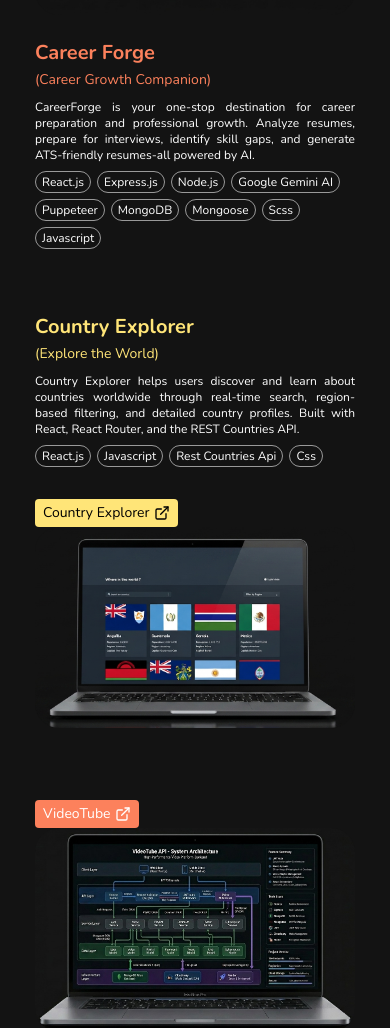
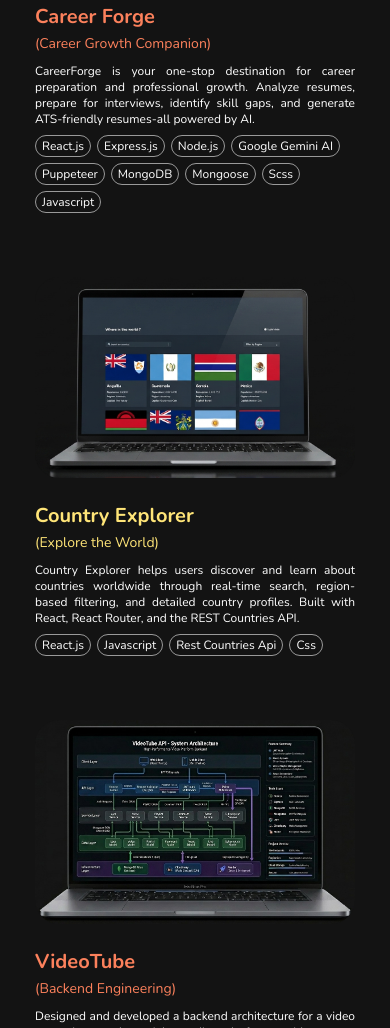
Before and after one commit to PunitSharma04/MyPortFolio, a website: page src/index.html in a window 390 px wide. Shown: the part 1230-2258 px from the top of the page. Drawn offline with nearby package versions, Linux system fonts and the light colour scheme.

Commit message:
Add responsive functionality

```diff
--- a/src/index.html
+++ b/src/index.html
@@ -9,6 +9,7 @@
   <link href="./style.css" rel="stylesheet">
   <script src="./script.js" defer></script>
   <script src="https://cdn.jsdelivr.net/npm/@emailjs/browser@4/dist/email.min.js"></script>
+  <title>Punit Sharma. Portfolio</title>
 </head>
 
 <body class="bg-[#131313] text-white font-['Nunito'] ">
@@ -91,7 +92,7 @@
 
       </div>
 
-      <!-- Social icons: same position, slightly smaller on small screens -->
+
       <ul class="space-y-4 sm:space-y-6 text-[#b0b2c3] absolute right-2 md:right-6">
         <li>
           <a href="https://www.linkedin.com/in/punit-sharma-ps22ecb0b04/" target="_blank">
@@ -154,19 +155,19 @@
       </svg>
     </a>
 
-    <!-- PROFILE MODAL -->
+
     <div id="profileOverlay"
       class="fixed inset-0 bg-black/80 backdrop-blur-sm hidden items-center justify-center z-[9999] p-4">
       <div id="custom-scroll"
         class="relative max-h-[90vh] overflow-y-auto w-full max-w-3xl rounded-2xl bg-[#0d0d0d] border border-slate-700/60 text-white shadow-2xl">
 
-        <!-- Close -->
+
         <button id="closeProfileBtn"
           class="absolute top-4 right-4 w-8 h-8 rounded-full bg-slate-800 hover:bg-slate-700 flex items-center justify-center cursor-pointer z-10 transition-colors">
           ✕
         </button>
 
-        <!-- ── HERO HEADER ── -->
+
         <div class="relative px-4 sm:px-6 pt-6 sm:pt-8 pb-4 sm:pb-6 border-slate-700/50">
           <div class="flex items-start sm:items-center gap-4 sm:gap-5">
             <img src="./assets/images/punitImage.jpg" alt="Punit Sharma"
@@ -175,7 +176,7 @@
               <h2 class="text-xl sm:text-2xl font-bold tracking-tight">Punit Sharma</h2>
               <p class="text-sky-400 text-xs sm:text-sm mt-0.5">Software Development Engineer · MERN · DSA</p>
 
-              <!-- Quick stats row -->
+
               <div class="flex flex-wrap gap-2 sm:gap-3 mt-2 sm:mt-3">
                 <span class="flex items-center gap-1 sm:gap-1.5 text-xs text-slate-400">
                   <span class="text-purple-400">🎓</span> ECE, NIT Warangal · CGPA 8.88
@@ -196,7 +197,7 @@
 
         <div class="px-4 sm:px-6 py-4 sm:py-6 space-y-6 sm:space-y-8">
 
-          <!-- ── ABOUT ── -->
+
           <div>
             <h3 class="text-xs font-bold tracking-[3px] uppercase text-slate-500 mb-3">About</h3>
             <p class="text-slate-300 leading-relaxed text-sm sm:text-base text-justify">
@@ -211,7 +212,7 @@
             </p>
           </div>
 
-          <!-- ── EXPERIENCE ── -->
+
           <div>
             <h3 class="text-xs font-bold tracking-[3px] uppercase text-slate-500 mb-3">Experience</h3>
             <div class="space-y-3">
@@ -252,7 +253,7 @@
             </div>
           </div>
 
-          <!-- ── SKILLS ── -->
+
           <div>
             <h3 class="text-xs font-bold tracking-[3px] uppercase text-slate-500 mb-3">Skills &amp; Technologies</h3>
             <div class="grid grid-cols-1 sm:grid-cols-2 gap-3">
@@ -320,7 +321,7 @@
             </div>
           </div>
 
-          <!-- ── ACHIEVEMENTS ── -->
+
           <div>
             <h3 class="text-xs font-bold tracking-[3px] uppercase text-slate-500 mb-3">Achievements</h3>
             <div class="grid grid-cols-1 sm:grid-cols-2 gap-3">
@@ -376,7 +377,7 @@
             </div>
           </div>
 
-          <!-- ── EDUCATION ── -->
+
           <div>
             <h3 class="text-xs font-bold tracking-[3px] uppercase text-slate-500 mb-3">Education</h3>
             <div class="space-y-3">
@@ -430,7 +431,7 @@
 
   </section>
 
-  <section id="projects" class="max-w-sm md:max-w-xl lg:max-w-7xl mx-auto px-4">
+   <section id="projects" class="max-w-sm md:max-w-xl lg:max-w-7xl mx-auto px-4">
     <h2 class="text-3xl sm:text-4xl font-bold px-4 py-2 w-max mx-auto text-center text-[#1788ae]">
       Latest Projects
     </h2>
@@ -440,7 +441,7 @@
       <a href="https://careerinsights.netlify.app/" target="_blank" class="w-full flex justify-center">
         <div class="relative group hover:scale-105 ease-in-out duration-200">
           <span
-            class="flex group-hover:-top-12 ease(--ease-in-expo) duration-300 bg-[#fc815c] sm:absolute left-1/2 sm:-translate-x-1/2 top-5 px-2 py-1 text-sm mt-2 rounded w-max items-center gap-1 after:hidden sm:after:block after:w-4 after:h-4 after:bg-inherit after:absolute after:left-1/2 after:-translate-x-1/2 after:rotate-45 after:-bottom-2">
+            class="absolute left-1/2 -translate-x-1/2 opacity-0 group-hover:opacity-100 top-5 group-hover:-top-10 ease-in-out duration-300 bg-[#fc815c] px-2 py-1 text-sm rounded w-max flex items-center gap-1 after:block after:w-4 after:h-4 after:bg-inherit after:absolute after:left-1/2 after:-translate-x-1/2 after:rotate-45 after:-bottom-2">
             Career Forge
             <svg xmlns="http://www.w3.org/2000/svg" width="16" height="16" viewBox="0 0 24 24" fill="none"
               stroke="currentColor" stroke-width="2" stroke-linecap="round" stroke-linejoin="round">
@@ -455,7 +456,7 @@
       <div class="w-full">
         <h3 class="text-[#fc815c] font-bold text-xl sm:text-2xl lg:text-4xl">Career Forge</h3>
         <span class="text-[#fc815c] text-sm sm:text-base lg:text-lg">(Career Growth Companion)</span>
-        <p class="text-justify text-xs  md:text-[16px] lg:text-[18px] mt-2">
+        <p class="text-justify text-xs sm:text-sm mt-2">
           CareerForge is your one-stop destination for career preparation and professional growth.
           Analyze resumes, prepare for interviews, identify skill gaps, and generate ATS-friendly resumes-all powered by AI.
         </p>
@@ -475,24 +476,11 @@
 
 
     <div class="flex flex-col lg:flex-row p-4 sm:p-6 lg:p-6 gap-6 lg:gap-20 justify-center items-center mt-8 sm:mt-12">
-      <div class="w-full lg:order-1">
-        <h3 class="text-[#ffe578] font-bold text-xl sm:text-2xl lg:text-4xl">Country Explorer</h3>
-        <span class="text-[#ffe578] text-sm sm:text-base lg:text-lg">(Explore the World)</span>
-        <p class="text-justify text-xs md:text-[16px] lg:text-[18px] sm:text-sm mt-2">
-          Country Explorer helps users discover and learn about countries worldwide through real-time search,
-          region-based filtering, and detailed country profiles. Built with React, React Router, and the REST Countries API.
-        </p>
-        <ul class="flex flex-wrap gap-1.5 sm:gap-2 mt-2">
-          <li class="border text-xs rounded-xl lg:rounded-[50px] border-[#999] my-auto px-1.5 py-0.5 lg:text-base lg:px-2.5 lg:py-1.5">React.js</li>
-          <li class="border text-xs rounded-xl lg:rounded-[50px] border-[#999] my-auto px-1.5 py-0.5 lg:text-base lg:px-2.5 lg:py-1.5">Javascript</li>
-          <li class="border text-xs rounded-xl lg:rounded-[50px] border-[#999] my-auto px-1.5 py-0.5 lg:text-base lg:px-2.5 lg:py-1.5">Rest Countries Api</li>
-          <li class="border text-xs rounded-xl lg:rounded-[50px] border-[#999] my-auto px-1.5 py-0.5 lg:text-base lg:px-2.5 lg:py-1.5">Css</li>
-        </ul>
-      </div>
-      <a href="https://countryapireactapp.netlify.app/" target="_blank" class="w-full flex lg:order-2">
+
+      <a href="https://countryapireactapp.netlify.app/" target="_blank" class="w-full flex order-1 lg:order-2">
         <div class="relative group hover:scale-105 ease-in-out duration-200">
           <span
-            class="flex text-black group-hover:-top-14 ease(--ease-in-expo) duration-300 bg-[#ffe578] sm:absolute left-1/2 sm:-translate-x-1/2 top-5 px-2 py-1 text-sm mt-2 rounded w-max items-center gap-1 after:hidden sm:after:block after:w-4 after:h-4 after:bg-inherit after:absolute after:left-1/2 after:-translate-x-1/2 after:rotate-45 after:-bottom-2">
+            class="text-black absolute left-1/2 -translate-x-1/2 opacity-0 group-hover:opacity-100 group-hover:-top-10 top-5 ease-in-out duration-300 bg-[#ffe578] px-2 py-1 text-sm rounded w-max items-center gap-1 flex after:block after:w-4 after:h-4 after:bg-inherit after:absolute after:left-1/2 after:-translate-x-1/2 after:rotate-45 after:-bottom-2">
             Country Explorer
             <svg xmlns="http://www.w3.org/2000/svg" width="16" height="16" viewBox="0 0 24 24" fill="none"
               stroke="currentColor" stroke-width="2" stroke-linecap="round" stroke-linejoin="round">
@@ -504,15 +492,30 @@
           <img class="w-full max-w-xs sm:max-w-sm lg:max-w-120 mr-auto relative rounded-3xl" src="./assets/images/lp2.png" alt="" />
         </div>
       </a>
+
+      <div class="w-full order-2 lg:order-1">
+        <h3 class="text-[#ffe578] font-bold text-xl sm:text-2xl lg:text-4xl">Country Explorer</h3>
+        <span class="text-[#ffe578] text-sm sm:text-base lg:text-lg">(Explore the World)</span>
+        <p class="text-justify text-xs sm:text-sm mt-2">
+          Country Explorer helps users discover and learn about countries worldwide through real-time search,
+          region-based filtering, and detailed country profiles. Built with React, React Router, and the REST Countries API.
+        </p>
+        <ul class="flex flex-wrap gap-1.5 sm:gap-2 mt-2">
+          <li class="border text-xs rounded-xl lg:rounded-[50px] border-[#999] my-auto px-1.5 py-0.5 lg:text-base lg:px-2.5 lg:py-1.5">React.js</li>
+          <li class="border text-xs rounded-xl lg:rounded-[50px] border-[#999] my-auto px-1.5 py-0.5 lg:text-base lg:px-2.5 lg:py-1.5">Javascript</li>
+          <li class="border text-xs rounded-xl lg:rounded-[50px] border-[#999] my-auto px-1.5 py-0.5 lg:text-base lg:px-2.5 lg:py-1.5">Rest Countries Api</li>
+          <li class="border text-xs rounded-xl lg:rounded-[50px] border-[#999] my-auto px-1.5 py-0.5 lg:text-base lg:px-2.5 lg:py-1.5">Css</li>
+        </ul>
+      </div>
     </div>
 
-
+    <!-- Project 3: VideoTube — image left, text right on lg; stacked on small -->
     <div class="flex flex-col lg:flex-row p-4 sm:p-6 lg:p-6 gap-6 lg:gap-20 justify-center items-center mt-8 sm:mt-12">
       <div class="w-full flex lg:order-1">
-        <div class="relative group hover:scale-105 ease-in-out duration-200 w-full">
+        <div class="relative group hover:scale-105 ease-in-out duration-200">
           <a class="flex w-full" href="https://backend-lag6.onrender.com" target="_blank">
             <span
-              class="flex group-hover:-top-14 ease(--ease-in-expo) duration-300 bg-[#fc815c] sm:absolute left-1/2 sm:-translate-x-1/2 top-5 px-2 py-1 text-sm mt-2 rounded w-max items-center gap-1 after:hidden sm:after:block after:w-4 after:h-4 after:bg-inherit after:absolute after:left-1/2 after:-translate-x-1/2 after:rotate-45 after:-bottom-2">
+              class="absolute left-1/2 -translate-x-1/2 opacity-0 group-hover:opacity-100 top-5 group-hover:-top-10 ease-in-out duration-300 bg-[#fc815c] px-2 py-1 text-sm rounded w-max flex items-center gap-1 after:block after:w-4 after:h-4 after:bg-inherit after:absolute after:left-1/2 after:-translate-x-1/2 after:rotate-45 after:-bottom-2">
               VideoTube
               <svg xmlns="http://www.w3.org/2000/svg" width="16" height="16" viewBox="0 0 24 24" fill="none"
                 stroke="currentColor" stroke-width="2" stroke-linecap="round" stroke-linejoin="round">
@@ -528,7 +531,7 @@
       <div class="w-full lg:order-2">
         <h3 class="text-[#fc815c] font-bold text-xl sm:text-2xl lg:text-4xl">VideoTube</h3>
         <span class="text-[#fc815c] text-sm sm:text-base lg:text-lg">(Backend Engineering)</span>
-        <p class="text-justify text-xs md:text-[16px] lg:text-[18px] sm:text-sm mt-2">
+        <p class="text-justify text-xs sm:text-sm mt-2">
           Designed and developed a backend architecture for a video streaming and social media platform with secure
           authentication, media management, and user engagement features.
         </p>
@@ -552,6 +555,7 @@
   </section>
 
 
+
   <section id="publication" class="max-w-7xl mx-auto px-4 mt-16 sm:mt-20 mb-16 sm:mb-20">
 
     <h2 class="text-3xl sm:text-4xl font-bold px-4 py-2 w-max mx-auto text-center text-[#1788ae] mb-8 sm:mb-12">
@@ -561,7 +565,7 @@
     <div class="overflow-hidden">
       <div class="p-4 sm:p-6 md:p-8">
 
-        <!-- Header row -->
+
         <div class="flex flex-col sm:flex-row sm:items-start sm:justify-between gap-4 mb-6">
           <div class="flex-1">
             <div class="flex items-center gap-2 mb-3">
```
Also changed, not shown: src/output.css.
